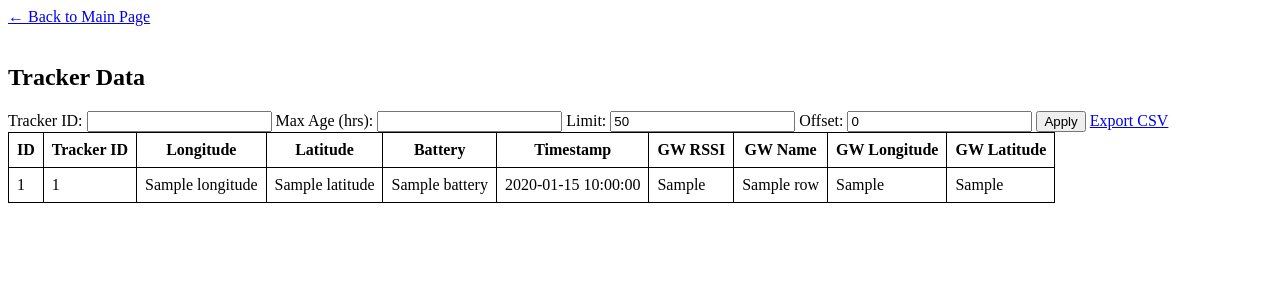
After one commit to achim0x/trackingmap, a Flask app: template src/admin/templates/data.html in a window 1280 px wide. The commit adds this page. Shown: the top 300 px of the page. Run offline with Flask 3, Linux system fonts and the light colour scheme; the template is opened without the code that fills it: most values are stand-ins (such as "Sample title", 1, 10 or a date in 2020).

Commit message:
move data to html template

```diff
--- a/src/admin/app.py
+++ b/src/admin/app.py
@@ -43,8 +43,10 @@ def index():
 def data():
     """Render the data viewer page with filters and pagination."""
     try:
-        tracker_id = request.args.get('tracker_id', '').strip().replace("'", "").strip()
-        age_hours = request.args.get('age_hours', '').strip().replace("'", "").strip()
+        tracker_id = request.args.get(
+            'tracker_id', '').strip().replace("'", "").strip()
+        age_hours = request.args.get(
+            'age_hours', '').strip().replace("'", "").strip()
         limit = int(request.args.get('limit', 50))
         offset = int(request.args.get('offset', 0))
 
@@ -74,64 +76,23 @@ def data():
         rows = conn.execute(query, params).fetchall()
         conn.close()
 
-        return render_template_string('''
-        <!DOCTYPE html>
-        <html>
-        <head>
-            <meta charset="UTF-8">
-            <title>Tracker Data</title>
-            <style>
-                table, th, td { border: 1px solid black; border-collapse: collapse; padding: 8px; }
-            </style>
-        </head>
-        <body>
-            <h2>Tracker Data</h2>
-            <form method="get">
-                <label>Tracker ID: <input name="tracker_id" value="{{ request.args.get('tracker_id', '') }}"></label>
-                <label>Max Age (hrs): <input type="number" name="age_hours" value="{{ request.args.get('age_hours', '') }}"></label>
-                <label>Limit: <input type="number" name="limit" value="{{ request.args.get('limit', 50) }}"></label>
-                <label>Offset: <input type="number" name="offset" value="{{ request.args.get('offset', 0) }}"></label>
-                <button type="submit">Apply</button>
-                <a href="/export?tracker_id={{ request.args.get('tracker_id', '') }}&age_hours={{ request.args.get('age_hours', '') }}">Export CSV</a>
-            </form>
-            <table>
-                <thead>
-                    <tr>
-                        <th>ID</th>
-                        <th>Tracker ID</th>
-                        <th>Longitude</th>
-                        <th>Latitude</th>
-                        <th>Battery</th>
-                        <th>Timestamp</th>
-                        <th>GW RSSI</th>
-                        <th>GW Name</th>
-                        <th>GW Longitude</th>
-                        <th>GW Latitude</th>
-                    </tr>
-                </thead>
-                <tbody>
-                {% for row in rows %}
-                    <tr>
-                        <td>{{ row['id'] }}</td>
-                        <td>{{ row['tracker_id'] }}</td>
-                        <td>{{ row['longitude'] }}</td>
-                        <td>{{ row['latitude'] }}</td>
-                        <td>{{ row['battery'] }}</td>
-                        <td>{{ row['timestamp'] }}</td>
-                        <td>{{ row['gw_rssi'] }}</td>
-                        <td>{{ row['gw_name'] }}</td>
-                        <td>{{ row['gw_longitude'] }}</td>
-                        <td>{{ row['gw_latitude'] }}</td>
-                    </tr>
-                {% endfor %}
-                </tbody>
-            </table>
-        </body>
-        </html>
-        ''', rows=rows)
     except Exception as e:
         logging.error("Error fetching tracker data: %s", e)
         return f"<p>Error loading data: {str(e)}</p>"
+    except Exception as e:
+        logging.error("Error fetching tracker data: %s", e)
+        return f"<p>Error loading data: {str(e)}</p>"
+
+    try:
+        with open('templates/data.html', encoding='utf-8') as f:
+            html_content = f.read()
+        return render_template_string(html_content, rows=rows)
+    except FileNotFoundError:
+        logging.error("Configuration HTML file not found.")
+        return "<p>Configuration file not found.</p>", 404
+    except Exception as e:
+        logging.error("Error loading config page: %s", e)
+        return f"<p>Error loading config page: {str(e)}</p>", 500
 
 
 @app.route('/export')
--- a/src/admin/templates/config.html
+++ b/src/admin/templates/config.html
@@ -9,6 +9,7 @@
     </style>
 </head>
 <body>
+    <a href="/">← Back to Main Page</a><br><br>
     <h2>Tracker Config Editor</h2>
     <button onclick="loadData()">Reload</button>
     <table id="trackerTable">
--- /dev/null
+++ b/src/admin/templates/data.html
@@ -0,0 +1,54 @@
+<!DOCTYPE html>
+<html>
+<head>
+    <meta charset="UTF-8">
+    <title>Tracker Data</title>
+    <style>
+        table, th, td { border: 1px solid black; border-collapse: collapse; padding: 8px; }
+    </style>
+</head>
+<body>
+    <a href="/">← Back to Main Page</a><br><br>
+    <h2>Tracker Data</h2>
+    <form method="get">
+        <label>Tracker ID: <input name="tracker_id" value="{{ request.args.get('tracker_id', '') }}"></label>
+        <label>Max Age (hrs): <input type="number" name="age_hours" value="{{ request.args.get('age_hours', '') }}"></label>
+        <label>Limit: <input type="number" name="limit" value="{{ request.args.get('limit', 50) }}"></label>
+        <label>Offset: <input type="number" name="offset" value="{{ request.args.get('offset', 0) }}"></label>
+        <button type="submit">Apply</button>
+        <a href="/export?tracker_id={{ request.args.get('tracker_id', '') }}&age_hours={{ request.args.get('age_hours', '') }}">Export CSV</a>
+    </form>
+    <table>
+        <thead>
+            <tr>
+                <th>ID</th>
+                <th>Tracker ID</th>
+                <th>Longitude</th>
+                <th>Latitude</th>
+                <th>Battery</th>
+                <th>Timestamp</th>
+                <th>GW RSSI</th>
+                <th>GW Name</th>
+                <th>GW Longitude</th>
+                <th>GW Latitude</th>
+            </tr>
+        </thead>
+        <tbody>
+        {% for row in rows %}
+            <tr>
+                <td>{{ row['id'] }}</td>
+                <td>{{ row['tracker_id'] }}</td>
+                <td>{{ row['longitude'] }}</td>
+                <td>{{ row['latitude'] }}</td>
+                <td>{{ row['battery'] }}</td>
+                <td>{{ row['timestamp'] }}</td>
+                <td>{{ row['gw_rssi'] }}</td>
+                <td>{{ row['gw_name'] }}</td>
+                <td>{{ row['gw_longitude'] }}</td>
+                <td>{{ row['gw_latitude'] }}</td>
+            </tr>
+        {% endfor %}
+        </tbody>
+    </table>
+</body>
+</html>
```
